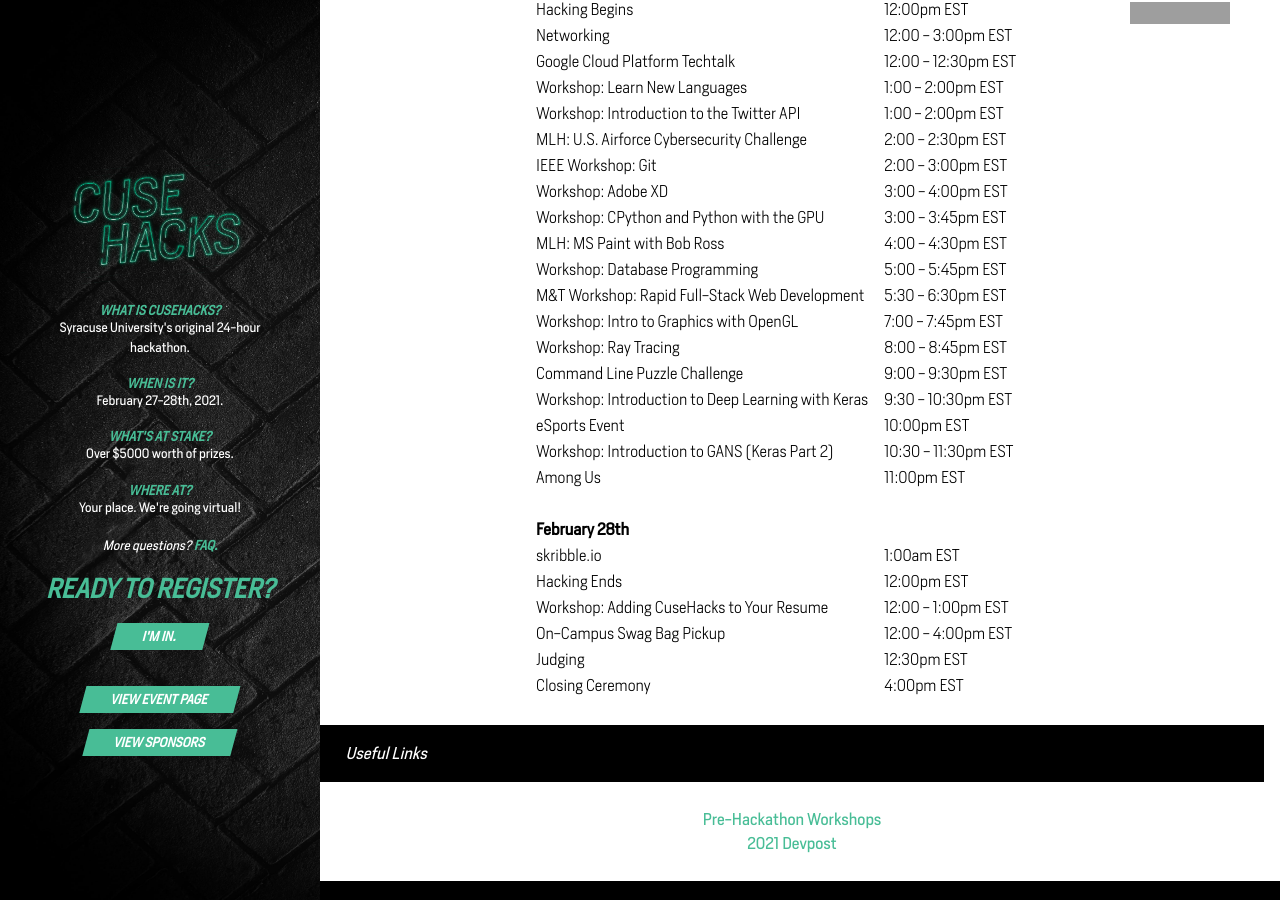
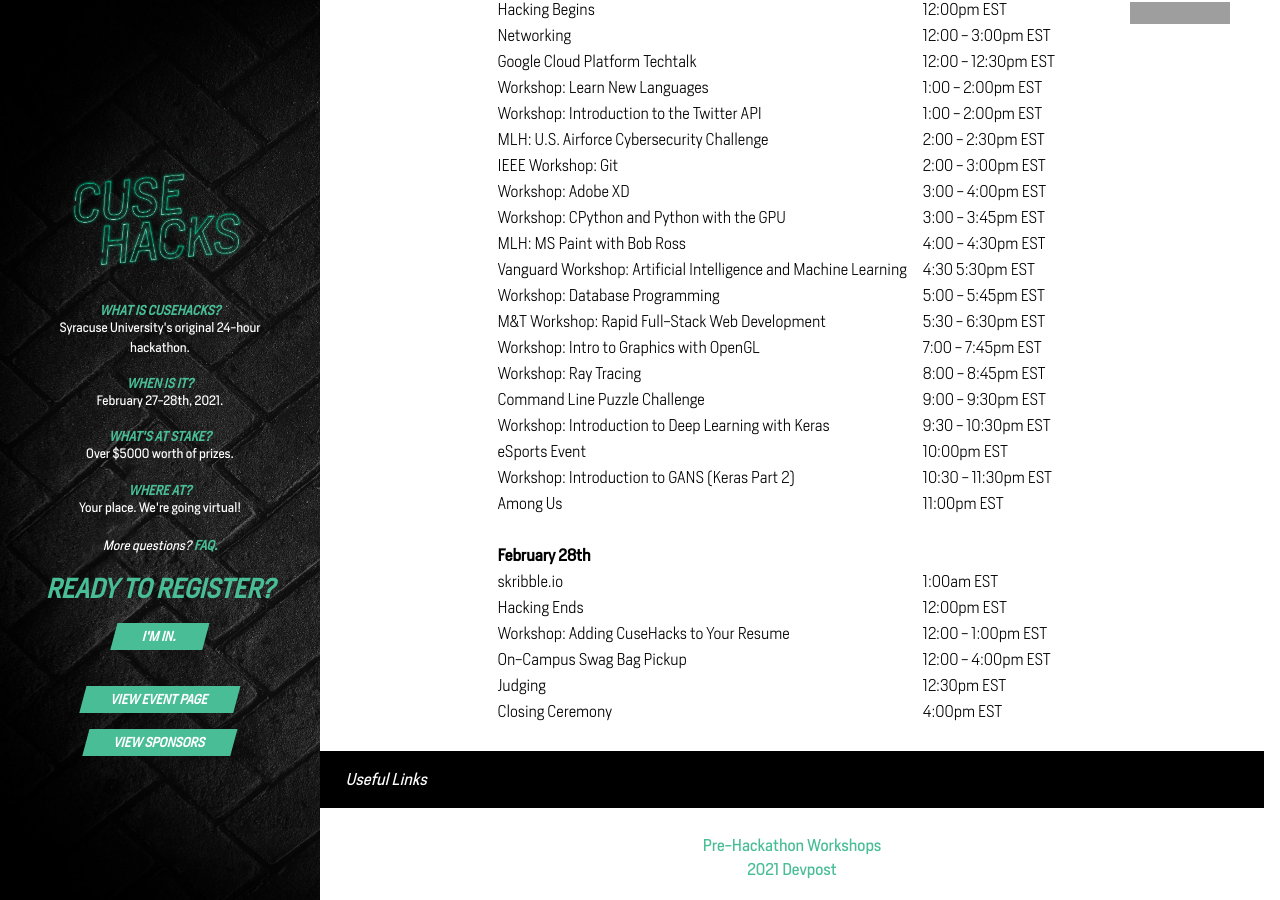
Before and after one commit to innovateorange/cusehacks, a Jekyll site: the page built from event.html, in a window 1280 px wide and 900 px high, scrolled down 720 px. Built offline with Jekyll 4.4.1, drawn with Linux system fonts in a browser that asks for light colours; nearby versions of some CDN libraries; a script that is not in the unit is left out; grey boxes are pictures that could not be loaded.

Commit message:
updated schedule

```diff
--- a/_config.yml
+++ b/_config.yml
@@ -313,6 +313,10 @@
         - "4:00 - 4:30pm EST"
         # - "Zoom Link"
       - event_details:
+        - "Vanguard Workshop: Artificial Intelligence and Machine Learning"
+        - "4:30  5:30pm EST"
+        # - "Zoom Link"
+      - event_details:
         - "Workshop: Database Programming"
         - "5:00 - 5:45pm EST"
         # - "Zoom Link"
```
